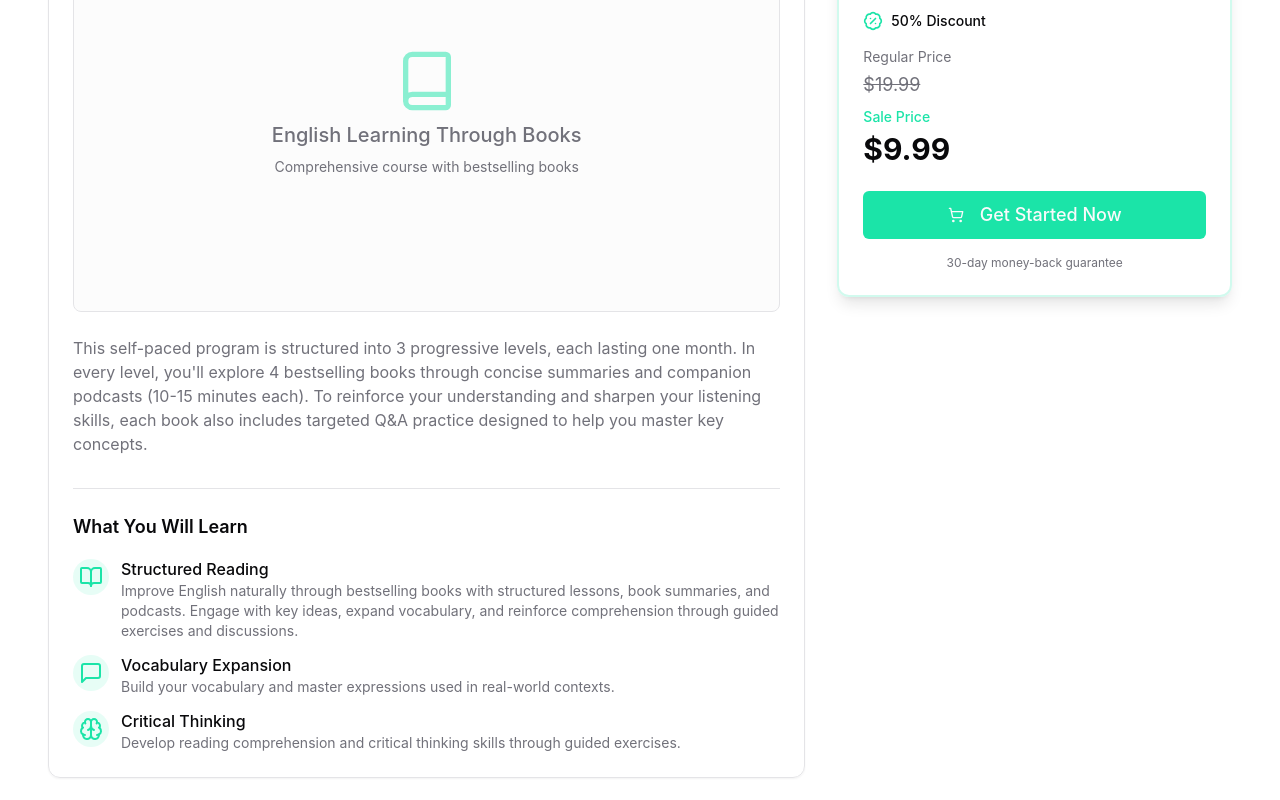
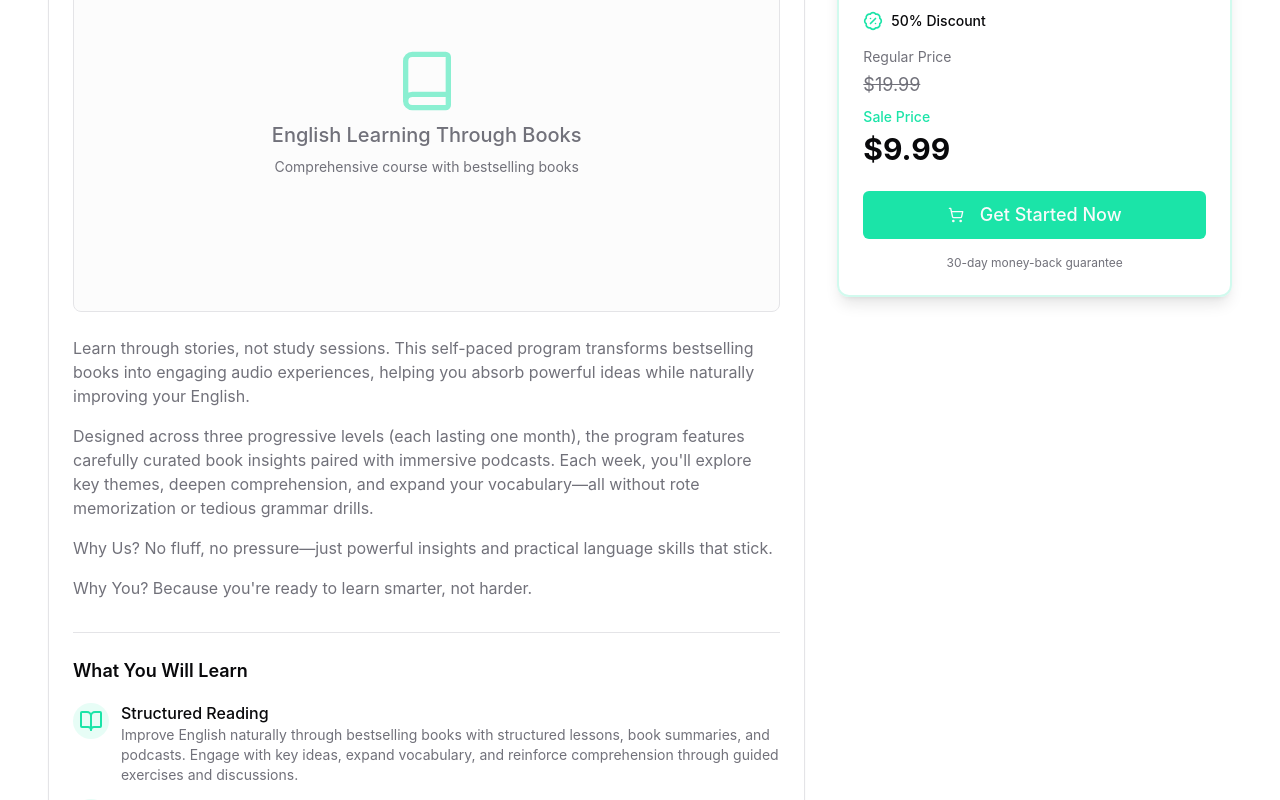
Before and after one commit to a-f-raa2z/bookish-english-adventure, a React (Vite) app: page /course-detail in a window 1280 px wide. Shown: the part 475-1275 px from the top of the page. Built offline with nearby package versions, Linux system fonts and the light colour scheme.

Commit message:
Update course description
Updates the "About the Course" section in the Features component with new content.

```diff
--- a/src/components/course/Features.tsx
+++ b/src/components/course/Features.tsx
@@ -80,10 +80,16 @@ const Features = () => {
         </div>
 
         <p className="text-muted-foreground mb-4">
-          This self-paced program is structured into 3 progressive levels, each lasting one month.
-          In every level, you'll explore 4 bestselling books through concise summaries and companion podcasts (10-15 minutes each).
-          To reinforce your understanding and sharpen your listening skills, each book also includes
-          targeted Q&A practice designed to help you master key concepts.
+          Learn through stories, not study sessions. This self-paced program transforms bestselling books into engaging audio experiences, helping you absorb powerful ideas while naturally improving your English.
+        </p>
+        <p className="text-muted-foreground mb-4">
+          Designed across three progressive levels (each lasting one month), the program features carefully curated book insights paired with immersive podcasts. Each week, you'll explore key themes, deepen comprehension, and expand your vocabulary—all without rote memorization or tedious grammar drills.
+        </p>
+        <p className="text-muted-foreground mb-4">
+          Why Us? No fluff, no pressure—just powerful insights and practical language skills that stick.
+        </p>
+        <p className="text-muted-foreground mb-4">
+          Why You? Because you're ready to learn smarter, not harder.
         </p>
       </div>
 
```
